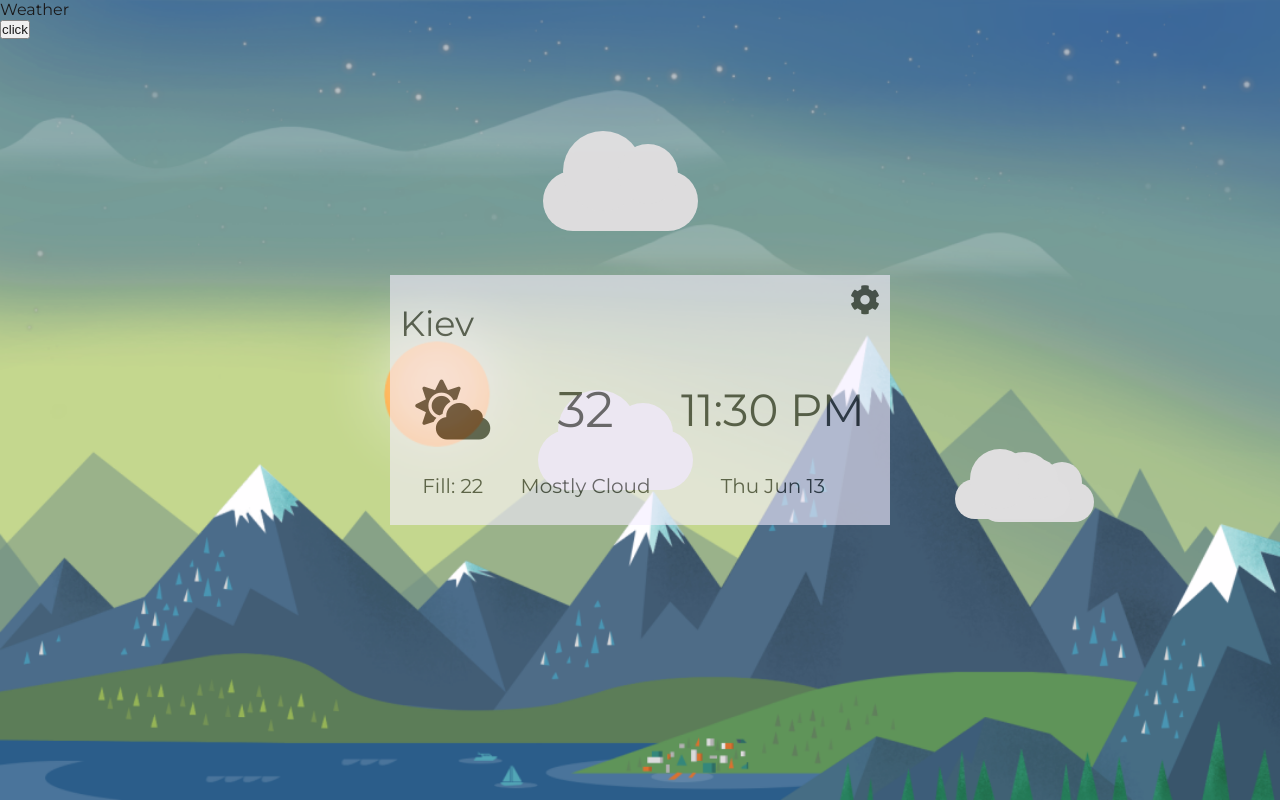
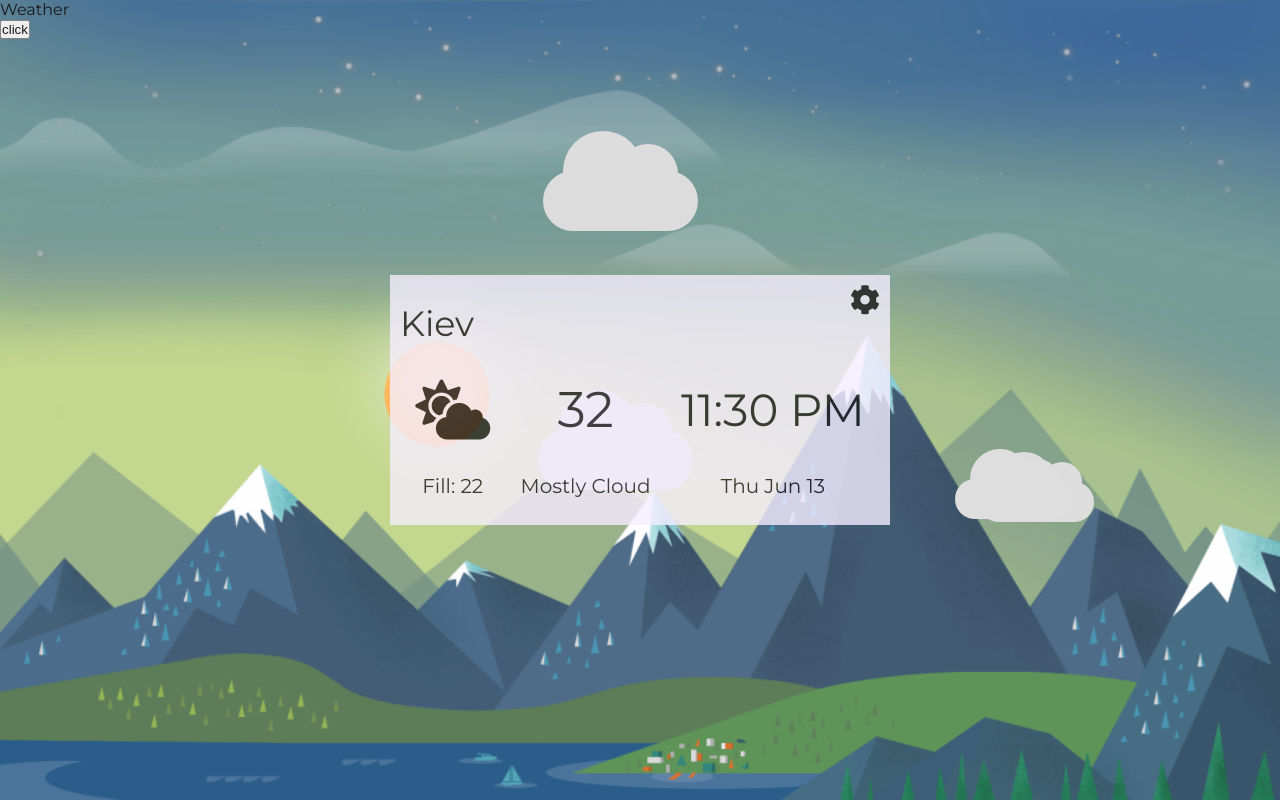
Before and after one commit to SirSerje/bootcamp-simple, a website built with webpack: page index.html in a window 1280 px wide. Built offline with nearby package versions, Linux system fonts and the light colour scheme; some packages are replaced by stand-ins of ours; no server answers.

Commit message:
fix widget

```diff
--- a/assets/styles/index.css
+++ b/assets/styles/index.css
@@ -24,7 +24,7 @@ body {
     left: 50%;
     transform: translate(-50%, -50%);
     background: #f4edff;
-    opacity: .6;
+    opacity: .8;
 }
 
 .widget button {
```
